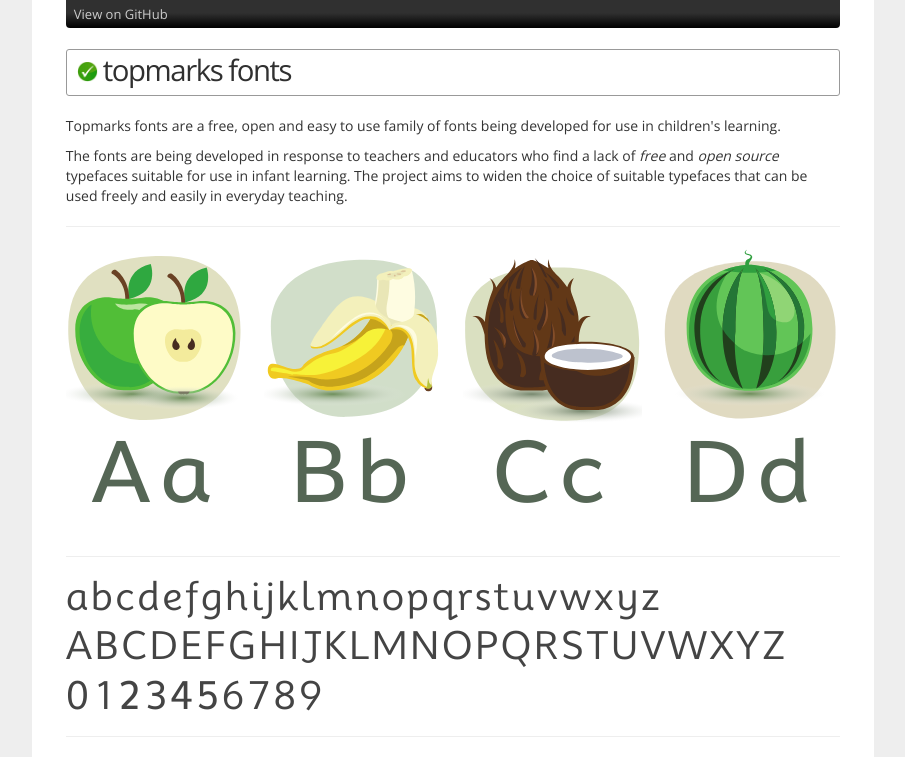
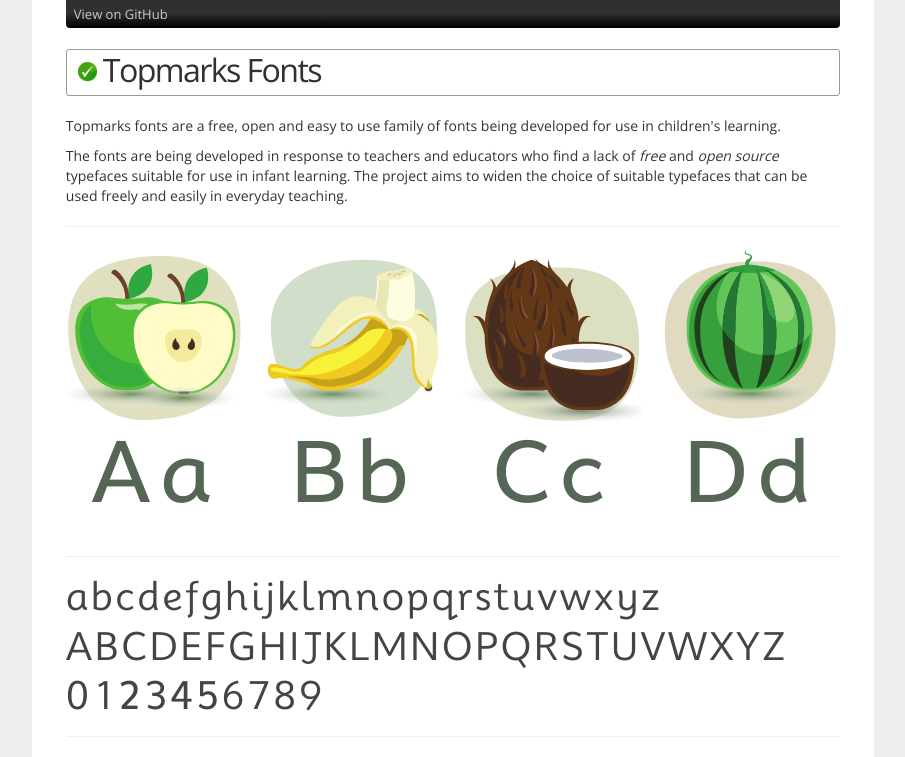
Before and after one commit to vernnobile/topmarks, a Jekyll site: the page built from index.html, in a window 1280 px wide. Shown: the top 757 px of the page, without its empty margins (187-1092 px from the left). Built offline with Jekyll 4.4.1, drawn with Linux system fonts in a browser that asks for light colours; some web fonts are replaced.

Commit message:
Update stylesheet.css

```diff
--- a/stylesheets/stylesheet.css
+++ b/stylesheets/stylesheet.css
@@ -24,12 +24,12 @@
 }
 
 .navbar {
-  text-transform:lowercase;
+  /*text-transform:lowercase;*/
   font-family:'Open Sans';
   margin-bottom: 0px;
   overflow: visible;
   color: #303030;
-  font-size: 2.1em;
+  font-size: 2.3em;
   margin-top: 21px;
   font-weight: 300;
   letter-spacing: -0.05em;
```
